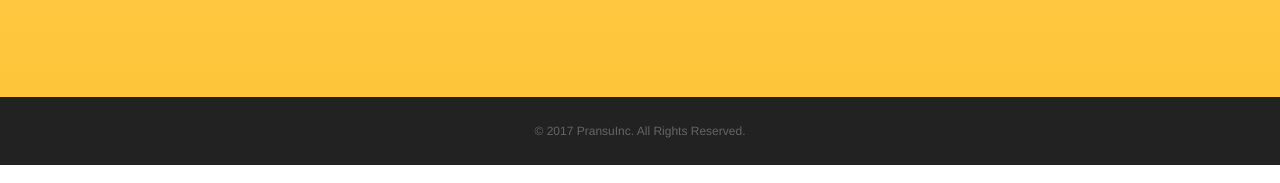
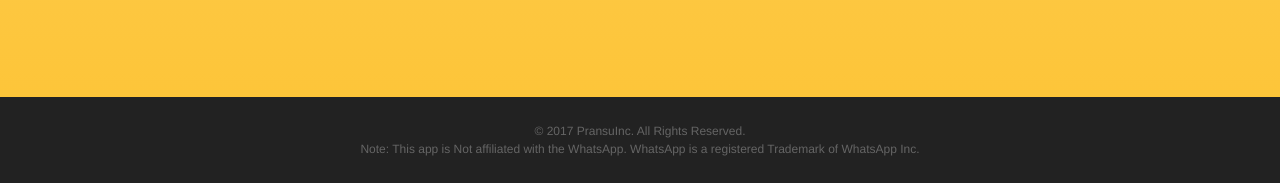
Before and after one commit to PransuInc/Auto-reply-for-WA, a plain HTML site: page index.html in a window 1280 px wide. Shown: the part 3635-3818 px from the top of the page. Drawn offline with nearby package versions, Linux system fonts and the light colour scheme; a web font is replaced by a local one.

Commit message:
added note

```diff
--- a/index.html
+++ b/index.html
@@ -199,7 +199,8 @@
 
     <footer>
         <div class="container">
-            <p>&copy; 2017 PransuInc. All Rights Reserved.</p>
+            <p>&copy; 2017 PransuInc. All Rights Reserved.<br>Note: This app is Not affiliated with the WhatsApp.
+                WhatsApp is a registered Trademark of WhatsApp Inc.</p>
             <ul class="list-inline" style="display:none;">
                 <li>
                     <a href="#">Privacy</a>
```
